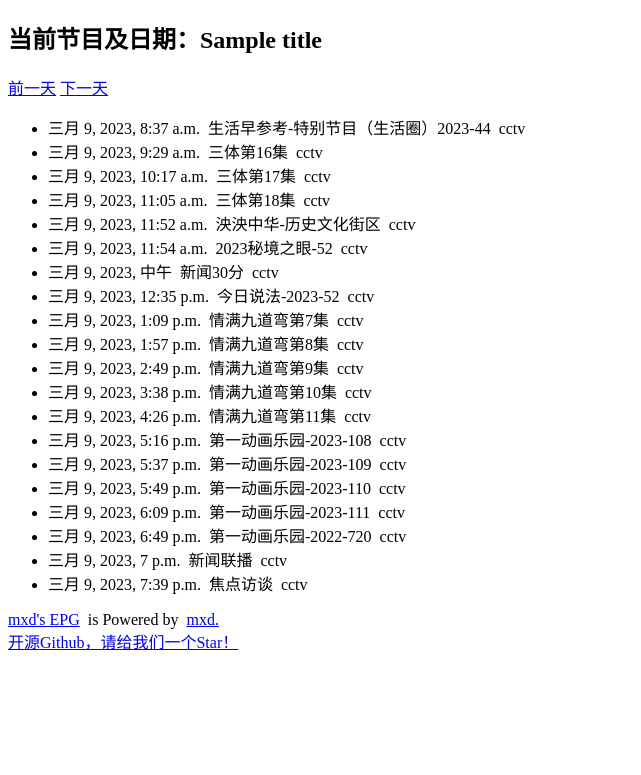
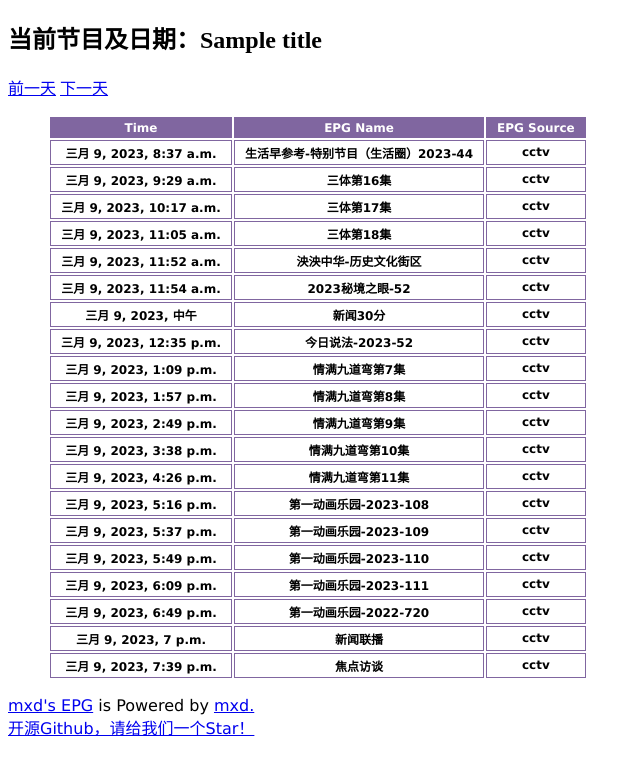
Before and after one commit to mxdabc/epg, a Django app: template web/templates/single_channel_epgs.html in a window 1280 px wide. Shown: the top 775 px of the page, without its empty margins (0-641 px from the left). Run offline with Django 3.2, Linux system fonts and the light colour scheme; data comes from the database, SQL or seed files in the repository; tables that the repository leaves empty hold one stand-in row (values such as "Sample post"); the template is opened without the code that fills it: values that come from a table or form of the project are taken from there, most other values are stand-ins (such as "Sample title", 1, 10 or a date in 2020); lists and menus that the app fills with data are empty; parts of the project's set-up code (start-up, migrations or seed data) failed here and were passed over.

Commit message:
修改为表格形式

```diff
--- a/web/templates/single_channel_epgs.html
+++ b/web/templates/single_channel_epgs.html
@@ -5,8 +5,80 @@
     <meta name="description" content="免费EPG节目清单，IPTV">
     <meta name="keywords" content="IPTV,epg,m3u8,live,cctv,地方台,直播">
     <meta name="author" content="mxdyeah">
-    <meta name="viewport" content="width=device-width, user-scalable=no, initial-scale=1.0, maximum-scale=1.0, minimum-scale=1.0">
     <title>{{ title }} - EPG节目清单 - mxd's EPG</title>
+    <!--<style>
+        table{
+            width: 60%;
+            border-collapse: collapse;
+        }
+
+        table caption{
+            font-size: 2em;
+            font-weight: bold;
+            margin: 1em 0;
+        }
+
+        th,td{
+            border: 1px solid #999;
+            text-align: center;
+            padding: 12px 0;
+        }
+
+        table thead tr{
+            background-color: #008c8c;
+            color: #fff;
+        }
+
+        table tbody tr:nth-child(odd){
+            background-color: #eee;
+        }
+
+        table tbody tr:hover{
+            background-color: #ccc;
+        }
+
+        table tbody tr td:first-child{
+            color: #f40;
+        }
+
+        table tfoot tr td{
+            text-align: right;
+            padding-right: 12px;
+        }
+    </style>-->
+    <style>
+        /* Table Head */
+        .epg_footer {
+            font-family: Verdana, Geneva, Tahoma, sans-serif;
+        }
+
+        thead th {
+            background-color: rgb(128, 102, 160);
+            color: #fff;
+            border-bottom-width: 0;
+        }
+
+
+        /* Column Style */
+        td {
+            color: #000;
+        }
+        /* Heading and Column Style */
+        tr, th {
+            border-width: 1px;
+            border-style: solid;
+            border-color: rgb(128, 102, 160);
+        }
+
+
+        /* Padding and font style */
+        td, th {
+            padding: 3px 10px;
+            font-size: 12px;
+            font-family: Verdana, Geneva, Tahoma, sans-serif;
+            font-weight: bold;
+        }
+    </style>
 </head>
 <body>
 <div>
@@ -14,17 +86,32 @@
     <a href="{{ yesterday_url }}"><span>前一天</span></a>
     <a href="{{ tomorrow_url }}"><span>下一天</span></a>
     <ul>
-        {% for epg in epgs %}
-            <li><td>{{ epg.starttime }}</td>&nbsp&nbsp<td>{{ epg.title }}</td>&nbsp&nbsp<td>{{ epg.source }}</td></li>
-        {% endfor %}
+        <table>
+            <thead>
+                <tr>
+                    <th>Time</th>
+                    <th>EPG Name</th>
+                    <th>EPG Source</th>
+                </tr>
+            </thead>
+            <tbody>
+                {% for epg in epgs %}
+                <tr>
+                    <th>{{ epg.starttime }}</th>
+                    <th>{{ epg.title }}</th>
+                    <th>{{ epg.source }}</th>
+                </tr>
+                {% endfor %}
+            </tbody>
+        </table>
     </ul>
 </div>
+<footer>
+    <div class="epg_footer">
+        <a href="https://epg.imxd.top/">mxd's&nbsp;EPG</a>&nbsp;is&nbsp;Powered&nbsp;by
+        <a href="https://mxdyeah.top/">mxd.</a><br>
+        <a href="https://github.com/mxdabc/epg/">开源Github，请给我们一个Star！</a>
+    </div>
+</footer>
 </body>
-<footer>
-    <a href="https://epg.imxd.top/">mxd's&nbsp;EPG</a>
-    &nbsp;is&nbsp;Powered&nbsp;by&nbsp;
-    <a href="https://mxdyeah.top/">mxd.</a>
-    <br>
-    <a href="https://github.com/mxdabc/epg/">开源Github，请给我们一个Star！</a>
-</footer>
 </html>
```
